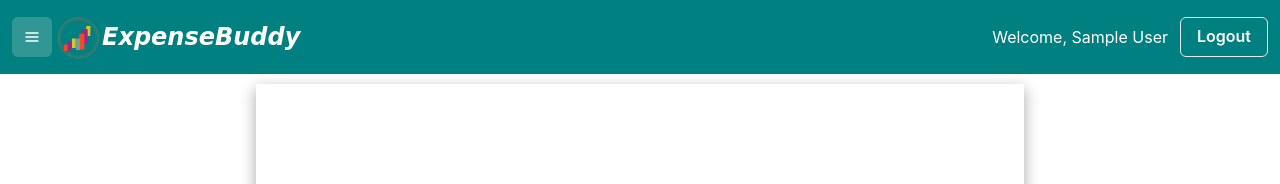
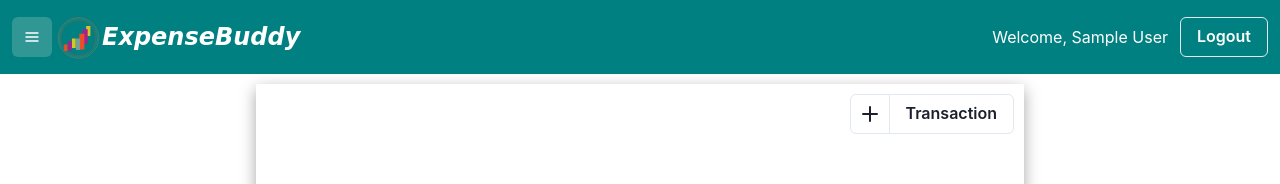
Before and after one commit to shanki210/ExpenseBuddy, a React (Vite) app in the folder frontend/: page /home in a window 1280 px wide. Shown: the top 184 px of the page. Built offline with nearby package versions, Linux system fonts and the light colour scheme; sample sign-in values are in the browser's storage.

Commit message:
Add transaction button

```diff
--- a/frontend/package.json
+++ b/frontend/package.json
@@ -17,6 +17,8 @@
     "@emotion/styled": "^11.11.5",
     "@reduxjs/toolkit": "^2.2.5",
     "axios": "^1.7.2",
+    "chart.js": "^4.4.3",
+    "formik": "^2.4.6",
     "framer-motion": "^11.2.10",
     "lottie-web": "^5.12.2",
     "react": "^18.2.0",
--- /dev/null
+++ b/frontend/src/components/TransactionModal.jsx
@@ -0,0 +1,44 @@
+import React from 'react'
+import { Button, Modal, ModalBody, ModalCloseButton, ModalContent, ModalFooter, ModalHeader, ModalOverlay, useDisclosure } from '@chakra-ui/react'
+import { FormControl, FormLabel, Input } from '@chakra-ui/react'
+
+const TransactionModal = ({children}) => {
+    const { isOpen, onOpen, onClose } = useDisclosure()
+  return (
+    <>
+        <span onClick={onOpen}>{children}</span>
+
+
+        <Modal
+        isOpen={isOpen}
+        onClose={onClose}
+        >
+        <ModalOverlay />
+        <ModalContent>
+            <ModalHeader>Create your account</ModalHeader>
+            <ModalCloseButton />
+            <ModalBody pb={6}>
+            <FormControl>
+                <FormLabel>First name</FormLabel>
+                <Input placeholder='First name' />
+            </FormControl>
+
+            <FormControl mt={4}>
+                <FormLabel>Last name</FormLabel>
+                <Input placeholder='Last name' />
+            </FormControl>
+            </ModalBody>
+
+            <ModalFooter>
+            <Button colorScheme='blue' mr={3}>
+                Save
+            </Button>
+            <Button onClick={onClose}>Cancel</Button>
+            </ModalFooter>
+        </ModalContent>
+        </Modal>
+  </>
+  )
+}
+
+export default TransactionModal
--- a/frontend/src/pages/HomePage.jsx
+++ b/frontend/src/pages/HomePage.jsx
@@ -1,11 +1,12 @@
 import React from 'react'
 import { Box } from '@chakra-ui/react'
+import { Button, FormControl, FormErrorMessage, FormLabel, Input, ButtonGroup, IconButton } from '@chakra-ui/react'
+import { AddIcon } from '@chakra-ui/icons'
+import TransactionModal from '../components/TransactionModal'
 
 const HomePage = () => {
   return (
     <Box
-    //I WANT TO ADD THIS STYLE ONLY IN DESKTOP VERSION
-
     margin={"auto"}
     marginTop={"10px"}
     marginBottom={"10px"}
@@ -13,9 +14,24 @@ const HomePage = () => {
     minH={"100vh"}
     padding={"10px"}
     bg = {"white"}
-
     boxShadow={"rgba(0, 0, 0, 0.35) 0px 5px 15px"}
     >
+    <Box display={"flex"} justifyContent={"right"} width={"100%"} >
+      <TransactionModal>
+        <ButtonGroup size='md' isAttached variant='outline'>
+          <IconButton aria-label='Add to friends' icon={<AddIcon />} />
+          <Button>Transaction</Button>
+        </ButtonGroup>
+      </TransactionModal>
+    </Box>
+
+
+
+
+
+
+
+
 
     </Box>
   )
```
Also changed, not shown: 1 other file (tests, documents, lock files or other folders).
